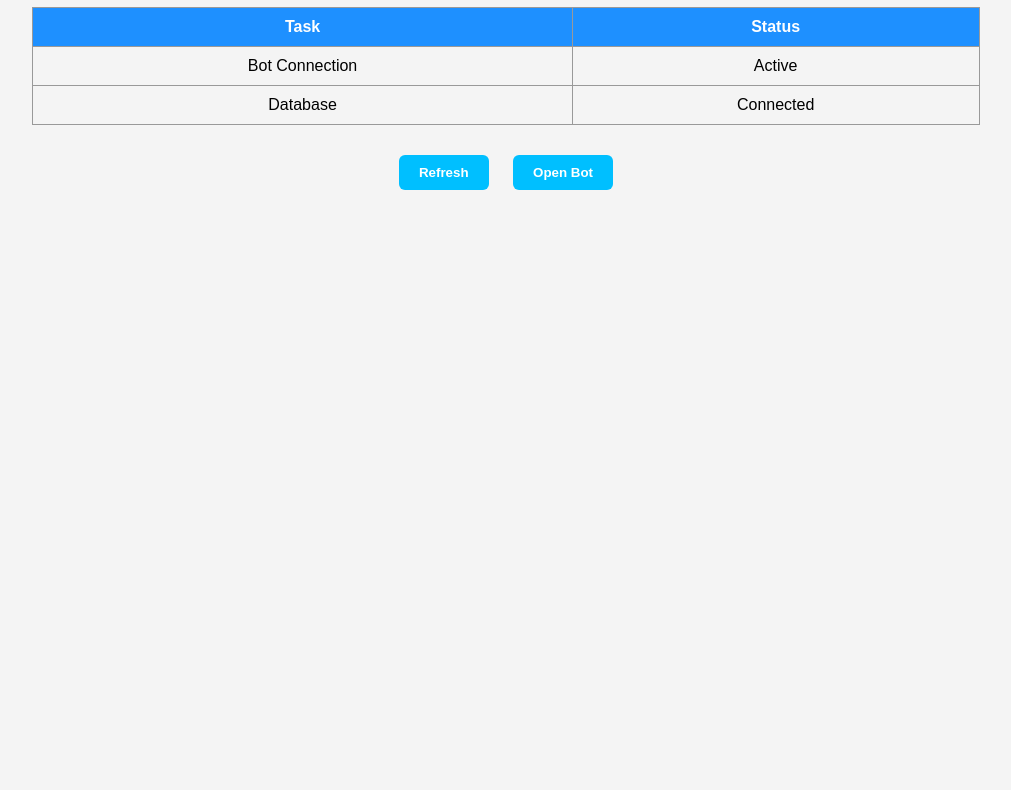
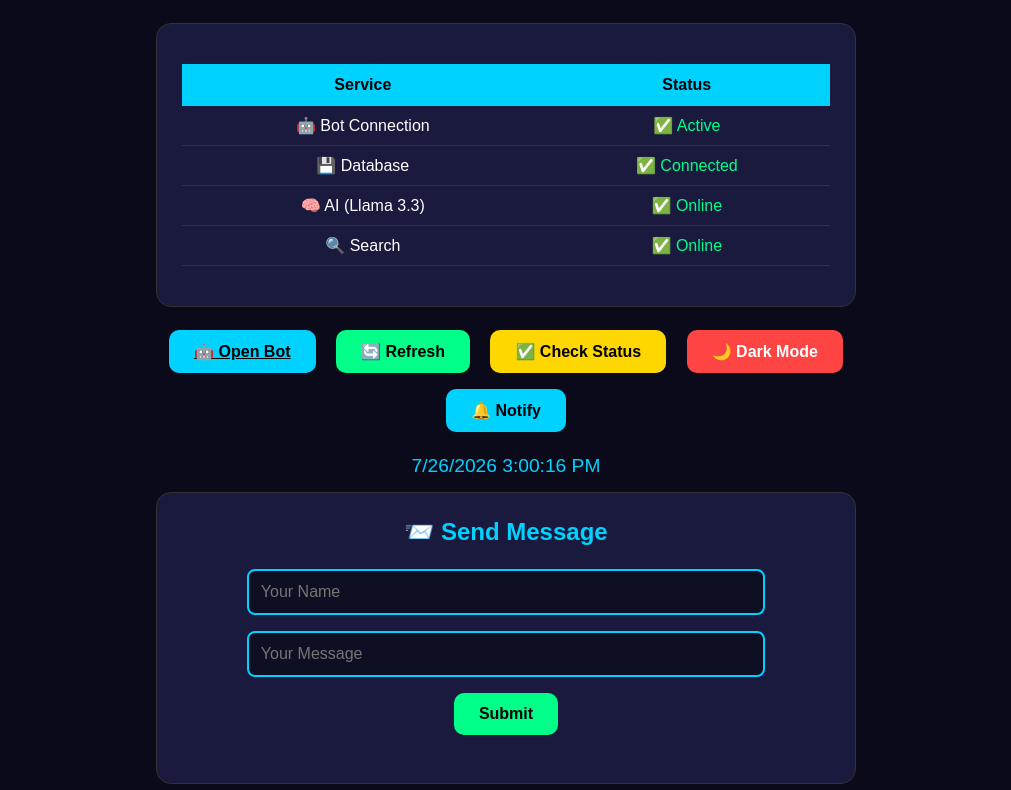
Before and after one commit to fishar741-rkkm/fisharbotx-dashboard, a plain HTML site: page index.html in a window 1280 px wide. Shown: the part 122-912 px from the top of the page, without its empty margins (134-1145 px from the left). Before the commit the page ends 800 px from the top, so only its background shows below. Drawn offline with Linux system fonts and the light colour scheme.

Commit message:
Enhanced Dashboard with SEO, Analytics, Notifications

```diff
--- a/index.html
+++ b/index.html
@@ -3,64 +3,126 @@
 <head>
   <meta charset="UTF-8">
   <title>FisharBotX Dashboard</title>
+  <meta name="description" content="FisharBotX - Advanced Telegram Bot for Phone Number Analysis">
+  <meta name="keywords" content="FisharBotX, Telegram Bot, Phone Analysis, Truecaller, OSINT">
+  <meta name="author" content="Mohamed Fisher">
+  <meta property="og:title" content="FisharBotX Dashboard">
+  <meta property="og:description" content="Advanced Telegram Bot for Phone Number Analysis">
+  <meta property="og:image" content="https://via.placeholder.com/200x200.png?text=FisharBotX">
+  <script async src="https://www.googletagmanager.com/gtag/js?id=G-XXXXXXXXXX"></script>
+  <script>
+    window.dataLayer = window.dataLayer || [];
+    function gtag(){dataLayer.push(arguments);}
+    gtag('js', new Date());
+    gtag('config', 'G-XXXXXXXXXX');
+  </script>
   <style>
-    body {
-      font-family: Arial, sans-serif;
-      background: #f4f4f4;
-      text-align: center;
-      padding: 40px;
-    }
-    h1 {
-      color: #333;
-    }
-    table {
-      margin: 20px auto;
-      border-collapse: collapse;
-      width: 80%;
-    }
-    table, th, td {
-      border: 1px solid #999;
-      padding: 10px;
-    }
-    th {
-      background: #1e90ff;
-      color: white;
-    }
-    button {
-      padding: 10px 20px;
-      margin: 10px;
-      background: #00bfff;
-      border: none;
-      color: white;
-      font-weight: bold;
-      border-radius: 6px;
-      cursor: pointer;
-    }
-    button:hover {
-      background: #1e90ff;
-    }
+    *{margin:0;padding:0;box-sizing:border-box}
+    body{font-family:Arial;background:#0a0a1a;color:#fff;text-align:center;padding:40px 20px;transition:0.3s;min-height:100vh}
+    .container{max-width:700px;margin:0 auto}
+    h1{color:#00d2ff;font-size:2.5em;margin-bottom:10px}
+    .subtitle{color:#aaa;margin-bottom:30px}
+    .card{background:#1a1a3e;padding:25px;border-radius:15px;margin:15px 0;border:1px solid #333}
+    table{width:100%;border-collapse:collapse;margin:15px 0}
+    th{background:#00d2ff;color:#000;padding:12px}
+    td{padding:10px;border-bottom:1px solid #333}
+    .btn{display:inline-block;padding:12px 25px;margin:8px;border-radius:10px;border:none;font-weight:bold;cursor:pointer;font-size:16px;transition:0.3s}
+    .btn-blue{background:#00d2ff;color:#000}
+    .btn-green{background:#00ff88;color:#000}
+    .btn-gold{background:#ffd700;color:#000}
+    .btn-red{background:#ff4444;color:#fff}
+    .btn:hover{opacity:0.8;transform:scale(1.05)}
+    input{padding:12px;margin:8px;border-radius:8px;border:2px solid #00d2ff;background:#0f0f23;color:#fff;font-size:16px;width:80%}
+    .dark-mode{background:#fff;color:#000}
+    .dark-mode .card{background:#f0f0f0;border-color:#ddd}
+    .dark-mode h1{color:#1a1a4e}
+    .dark-mode input{background:#fff;color:#000;border-color:#1a1a4e}
+    #clock{font-size:1.2em;color:#00d2ff;margin:15px 0}
+    footer{margin-top:30px;color:#666}
+    footer a{color:#00d2ff;margin:0 10px;text-decoration:none}
+    @media(max-width:600px){h1{font-size:1.8em}input{width:100%}.btn{width:100%;margin:5px 0}}
   </style>
 </head>
 <body>
-  <h1>FisharBotX Dashboard 🚀</h1>
-  <table>
-    <tr><th>Task</th><th>Status</th></tr>
-    <tr><td>Bot Connection</td><td>Active</td></tr>
-    <tr><td>Database</td><td>Connected</td></tr>
-  </table>
-  <button id="refreshBtn">Refresh</button>
-  <button id="openBotBtn">Open Bot</button>
+  <div class="container">
+    <h1>👁️ FisharBotX Dashboard 🚀</h1>
+    <p class="subtitle">Advanced Telegram Bot | Phone Analysis | Truecaller | OSINT</p>
+
+    <div class="card">
+      <table>
+        <tr><th>Service</th><th>Status</th></tr>
+        <tr><td>🤖 Bot Connection</td><td style="color:#00ff88">✅ Active</td></tr>
+        <tr><td>💾 Database</td><td style="color:#00ff88">✅ Connected</td></tr>
+        <tr><td>🧠 AI (Llama 3.3)</td><td style="color:#00ff88">✅ Online</td></tr>
+        <tr><td>🔍 Search</td><td style="color:#00ff88">✅ Online</td></tr>
+      </table>
+    </div>
+
+    <div>
+      <a href="https://t.me/FisharX1bot" class="btn btn-blue" target="_blank">🤖 Open Bot</a>
+      <button class="btn btn-green" onclick="location.reload()">🔄 Refresh</button>
+      <button class="btn btn-gold" onclick="checkStatus()">✅ Check Status</button>
+      <button class="btn btn-red" id="darkBtn" onclick="toggleDark()">🌙 Dark Mode</button>
+      <button class="btn btn-blue" onclick="showNotification()">🔔 Notify</button>
+    </div>
+
+    <div id="statusMsg" style="margin:15px 0;font-size:1.2em"></div>
+    <div id="clock"></div>
+
+    <div class="card">
+      <h2 style="color:#00d2ff;margin-bottom:15px">📨 Send Message</h2>
+      <form id="messageForm">
+        <input type="text" id="userName" placeholder="Your Name" required><br>
+        <input type="text" id="userMessage" placeholder="Your Message" required><br>
+        <button type="submit" class="btn btn-green">Submit</button>
+      </form>
+      <div id="formOutput" style="margin-top:15px;font-size:1.1em"></div>
+    </div>
+
+    <footer>
+      <a href="/terms">Terms</a> |
+      <a href="/privacy">Privacy</a> |
+      <a href="/contact">Contact</a>
+      <p style="margin-top:10px">👁️ FisharBotX v12 | @QR_l4</p>
+    </footer>
+  </div>
 
   <script>
-    // زرار Refresh
-    document.getElementById("refreshBtn").addEventListener("click", () => {
-      location.reload();
+    let dark = false;
+    function toggleDark() {
+      dark = !dark;
+      document.body.classList.toggle("dark-mode", dark);
+      document.getElementById("darkBtn").textContent = dark ? "☀️ Light Mode" : "🌙 Dark Mode";
+    }
+    function checkStatus() {
+      document.getElementById("statusMsg").innerHTML = '<span style="color:#00ff88">✅ All systems operational</span>';
+      setTimeout(() => document.getElementById("statusMsg").innerHTML = '', 3000);
+    }
+    function showNotification() {
+      if (Notification.permission === "granted") {
+        new Notification("FisharBotX", { body: "Everything is working fine! 🚀" });
+      } else if (Notification.permission !== "denied") {
+        Notification.requestPermission().then(perm => { if (perm === "granted") showNotification(); });
+      }
+      alert("🔔 FisharBotX: All systems online!");
+    }
+    function updateClock() {
+      const now = new Date();
+      document.getElementById("clock").innerText = now.toLocaleDateString("en-US") + " " + now.toLocaleTimeString("en-US");
+    }
+    setInterval(updateClock, 1000);
+    updateClock();
+
+    document.getElementById("messageForm").addEventListener("submit", (e) => {
+      e.preventDefault();
+      const name = document.getElementById("userName").value;
+      const msg = document.getElementById("userMessage").value;
+      localStorage.setItem("savedMessage", JSON.stringify({ name, msg, time: new Date().toISOString() }));
+      document.getElementById("formOutput").innerHTML = `<span style="color:#00ff88">👤 ${name}:</span> ${msg}`;
     });
 
-    // زرار Open Bot
-    document.getElementById("openBotBtn").addEventListener("click", () => {
-      window.open("https://t.me/FisharX1bot", "_blank");
-    });
+    const saved = JSON.parse(localStorage.getItem("savedMessage"));
+    if (saved) document.getElementById("formOutput").innerHTML = `<span style="color:#00ff88">👤 ${saved.name}:</span> ${saved.msg}`;
   </script>
 </body>
 </html>
```
